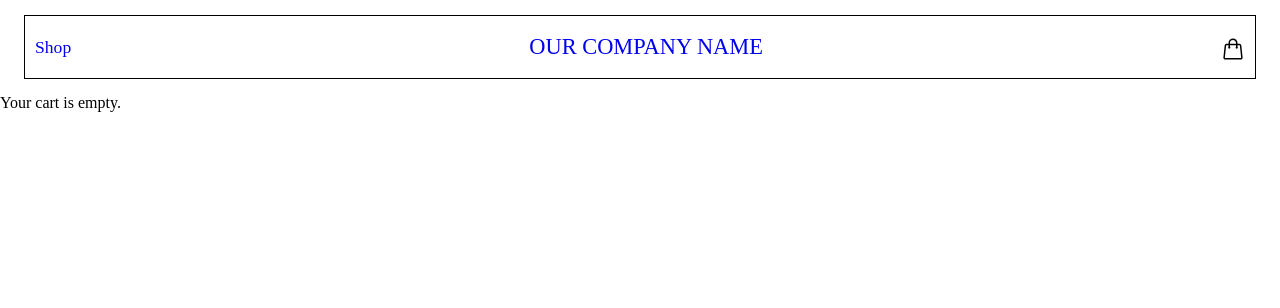
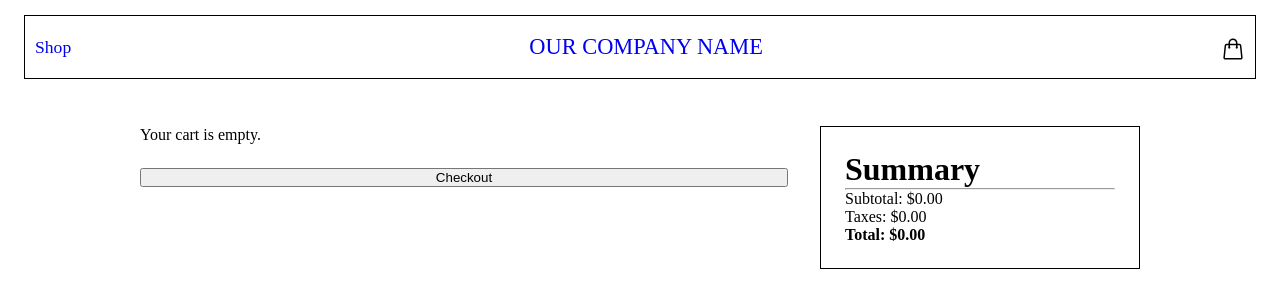
Before and after one commit to VictoriaLeighSmith/Final-Sprint---Victoria-and-Megan, a React (Vite) app in the folder final-sprint/: page /cart in a window 1280 px wide. Shown: the top 308 px of the page. Built offline with nearby package versions, Linux system fonts and the light colour scheme; data requests are answered from the project's data file.

Commit message:
cart page logic

```diff
--- a/final-sprint/package.json
+++ b/final-sprint/package.json
@@ -17,6 +17,7 @@
     "json-server": "^1.0.0-beta.15",
     "react": "^19.2.4",
     "react-dom": "^19.2.4",
+    "react-icons": "^5.6.0",
     "react-router-dom": "^7.14.0"
   },
   "devDependencies": {
--- a/final-sprint/src/App.jsx
+++ b/final-sprint/src/App.jsx
@@ -94,7 +94,7 @@ function App() {
     fetchCart();
   };
 
-  // Function to remove an item from cart by product id
+  // Function to remove an item from cart
   const removeFromCart = async (product) => {
     await fetch(`http://localhost:3000/cart/${product.id}`, {
       method: "DELETE",
--- /dev/null
+++ b/final-sprint/src/components/CartItem.css
@@ -0,0 +1,48 @@
+.cart-layout {
+  display: grid;
+  grid-template-columns: 1fr 320px;
+  gap: 2rem;
+  width: 90%;
+  max-width: 1000px;
+  margin: 2rem auto;
+  align-items: start;
+}
+
+.cart-items {
+  display: flex;
+  flex-direction: column;
+  gap: 1.5rem;
+}
+
+.cart-item {
+  display: flex;
+  align-items: flex-start;
+  gap: 1.5rem;
+  padding: 1rem 0;
+}
+
+.cart-item img {
+  width: 150px;
+  height: 150px;
+  object-fit: cover;
+  flex-shrink: 0;
+}
+
+.cart-details {
+  display: flex;
+  flex-direction: column;
+  gap: 0.5rem;
+  max-width: 260px;
+}
+
+.cart-summary {
+  border: 1px solid black;
+  padding: 1.5rem;
+  height: fit-content;
+  width: 100%;
+}
+
+.cart-summary h1,
+.cart-summary h2 {
+  margin-top: 0;
+}
--- a/final-sprint/src/components/CartItem.jsx
+++ b/final-sprint/src/components/CartItem.jsx
@@ -1,5 +1,25 @@
-const CartItem = () => {
-  return <div></div>;
+import "./CartItem.css";
+
+const CartItem = ({ item, increaseQty, decreaseQty, removeFromCart }) => {
+  return (
+    <div className="cart-item">
+      <img src="https://placehold.co/400x400" alt="cart item image" />
+      <div className="cart-details">
+        <p>{item.name}</p>
+        <p>${item.price}.00</p>
+        <p>{item.description}</p>
+      </div>
+      <div className="cart-controls">
+        <div className="quantity-controls">
+          <button onClick={() => decreaseQty(item)}>-</button>
+          <span>{item.quantity}</span>
+          <button onClick={() => increaseQty(item)}>+</button>
+        </div>
+
+        <button onClick={() => removeFromCart(item)}>remove</button>
+      </div>
+    </div>
+  );
 };
 
 export default CartItem;
--- a/final-sprint/src/pages/CartPage.jsx
+++ b/final-sprint/src/pages/CartPage.jsx
@@ -1,11 +1,50 @@
-const CartPage = ({ cart }) => {
+import CartItem from "../components/CartItem";
+
+const CartPage = ({ cart, increaseQty, decreaseQty, removeFromCart }) => {
+  const subtotal = cart.reduce((total, item) => {
+    return total + item.price * item.quantity;
+  }, 0);
+  const TAX_RATE = 0.15;
+  const tax = subtotal * TAX_RATE;
+  const total = tax + subtotal;
+
   return (
-    <div>
-      {cart.length === 0 ? (
-        <p>Your cart is empty.</p>
-      ) : (
-        cart.map((item) => <p>{item.name}</p>)
-      )}
+    <div className="cart-layout">
+      <div className="cart-items">
+        {cart.length === 0 ? (
+          <p>Your cart is empty.</p>
+        ) : (
+          cart.map((item) => (
+            <CartItem
+              key={item.id}
+              item={item}
+              removeFromCart={removeFromCart}
+              increaseQty={increaseQty}
+              decreaseQty={decreaseQty}
+            />
+          ))
+        )}
+        <button>Checkout</button>
+      </div>
+
+      <div className="cart-summary">
+        <h1>Summary</h1>
+
+        {cart.map((item) => (
+          <p key={item.id}>
+            {item.name} x {item.quantity} = $
+            {(item.quantity * item.price).toFixed(2)}
+          </p>
+        ))}
+
+        <hr />
+
+        <p>Subtotal: ${subtotal.toFixed(2)}</p>
+        <p>Taxes: ${tax.toFixed(2)}</p>
+        <p>
+          <strong>Total: ${total.toFixed(2)}</strong>
+        </p>
+      </div>
     </div>
   );
 };
```
Also changed, not shown: 1 other file (tests, documents, lock files or other folders).
